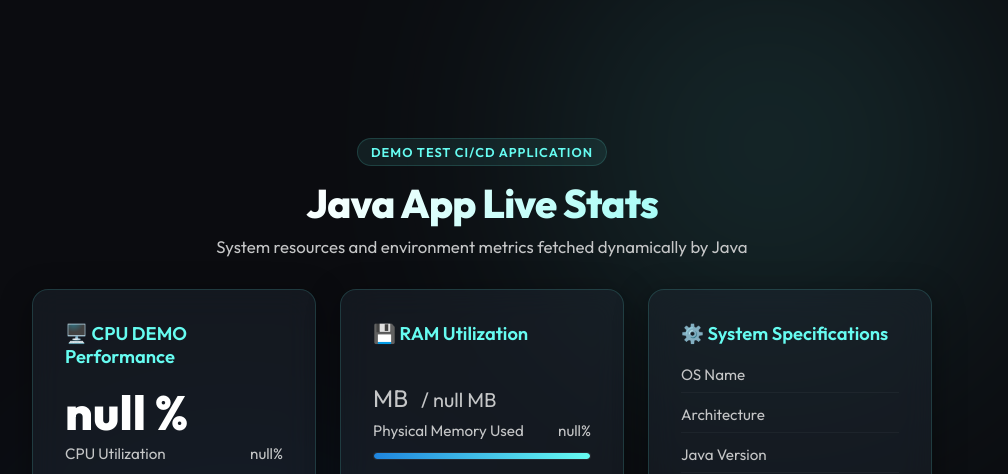
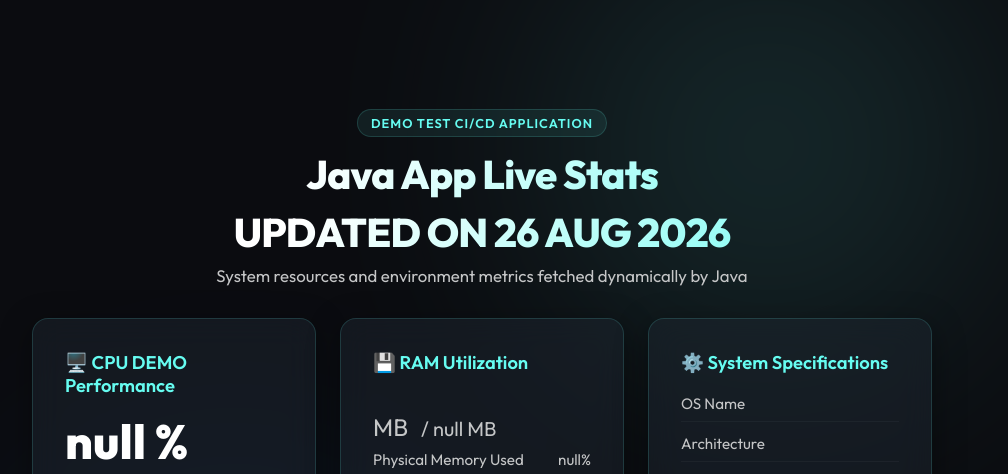
Before and after one commit to chopdvi1/aws-frontend-deploy, a Spring app: template java-app/src/main/resources/templates/index.html in a window 1280 px wide. Shown: the top 474 px of the page, without its empty margins (158-1166 px from the left). Run offline with Thymeleaf, Linux system fonts and the light colour scheme; the template is opened without the code that fills it, so the values that code supplies are empty.

Commit message:
committed successfully

```diff
--- a/java-app/src/main/resources/templates/index.html
+++ b/java-app/src/main/resources/templates/index.html
@@ -252,6 +252,7 @@
         <header>
             <div class="badge">DEMO TEST CI/CD Application</div>
             <h1>Java App Live Stats</h1>
+            <h1>UPDATED ON 26 AUG 2026</h1>
             <p class="subtitle">System resources and environment metrics fetched dynamically by Java</p>
         </header>
 
```
